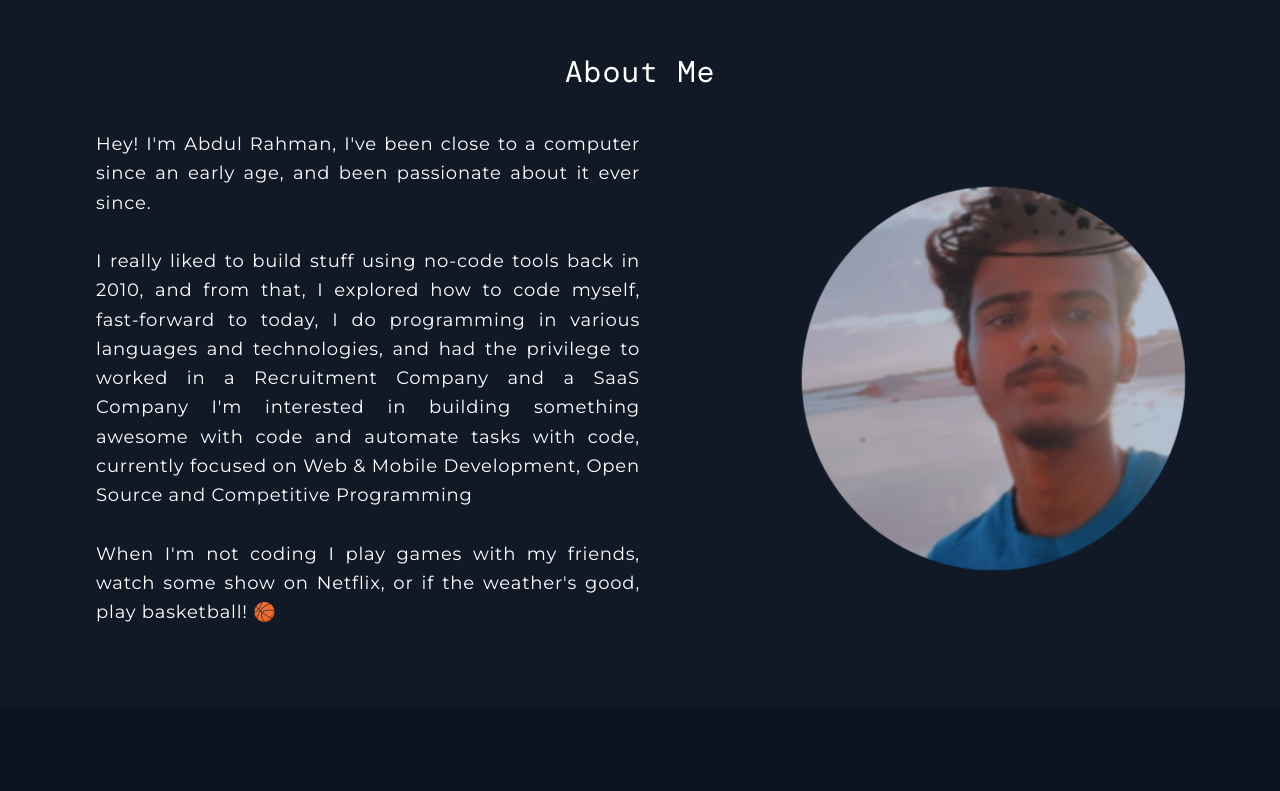
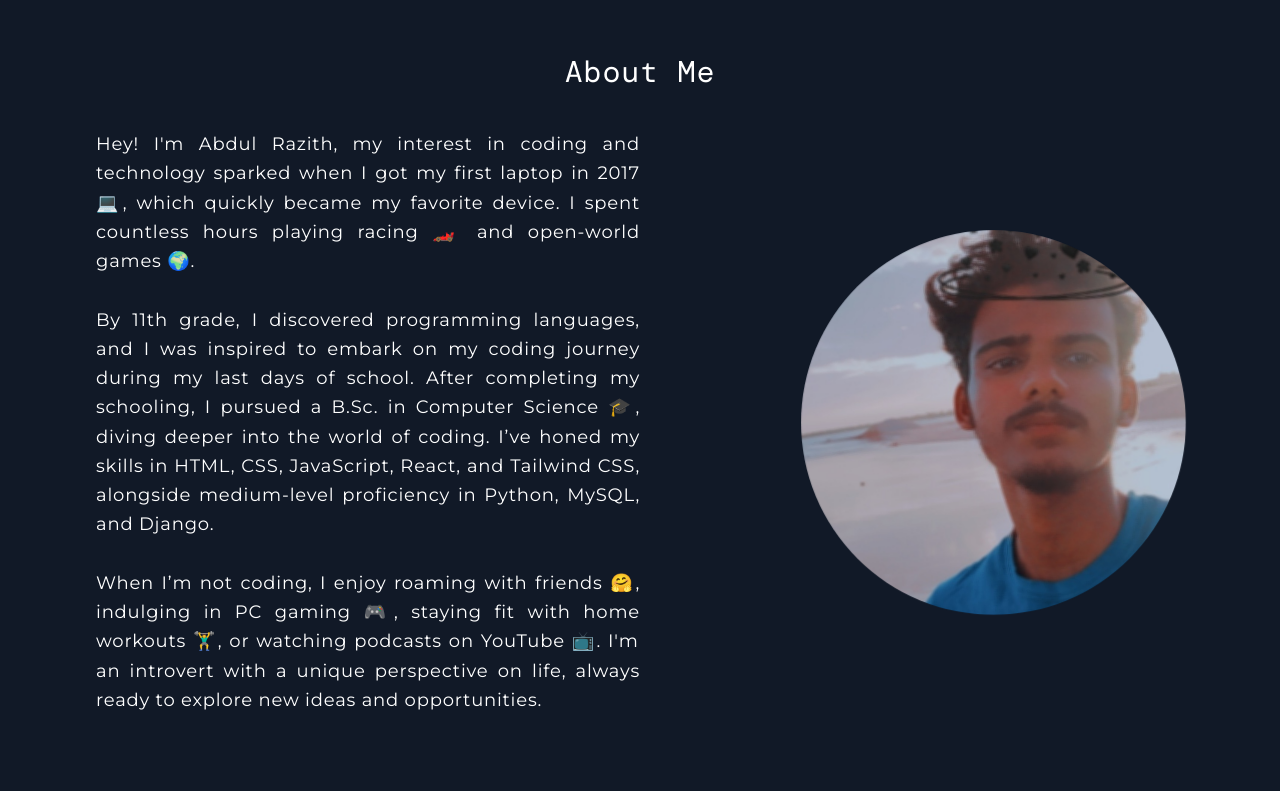
Before and after one commit to abdul-razith/Portfolio, a React (Vite) app: page / in a window 1280 px wide. Shown: the part 680-1471 px from the top of the page. Built offline with nearby package versions, Linux system fonts and the light colour scheme; a web font is replaced by a local one.

Commit message:
Content changed

```diff
--- a/src/components/About/About.jsx
+++ b/src/components/About/About.jsx
@@ -22,16 +22,11 @@ export const About = () => {
                 transition={{ duration: 0.5, delay: 0.1 }}
                 className='about font-fontBody text-lg flex flex-col-reverse gap-y-20 lg:flex-row justify-between items-center'>
                 <div className='lg:w-[50%] text-justify leading-relaxed'>
-                    <p>Hey! I'm Abdul Rahman, I've been close to a computer since an early age, and been passionate about it ever since.</p>
+                    <p>Hey! I'm Abdul Razith, my interest in coding and technology sparked when I got my first laptop in 2017 💻, which quickly became my favorite device. I spent countless hours playing racing 🏎️ and open-world games 🌍.</p>
                     <br />
-                    <p>I really liked to build stuff using no-code tools
-                        back in 2010, and from that, I explored how to code myself, fast-forward to today, I do programming in various languages and technologies, and had the privilege to worked in a Recruitment Company
-                        and a SaaS Company
-                        I'm interested in building something awesome with code and automate tasks with code, currently focused on Web & Mobile Development,
-                        Open Source
-                        and Competitive Programming</p>
+                    <p>By 11th grade, I discovered programming languages, and I was inspired to embark on my coding journey during my last days of school. After completing my schooling, I pursued a B.Sc. in Computer Science 🎓, diving deeper into the world of coding. I’ve honed my skills in HTML, CSS, JavaScript, React, and Tailwind CSS, alongside medium-level proficiency in Python, MySQL, and Django.</p>
                     <br />
-                    <p>When I'm not coding I play games with my friends, watch some show on Netflix, or if the weather's good, play basketball! 🏀</p>
+                    <p>When I’m not coding, I enjoy roaming with friends 🤗, indulging in PC gaming 🎮, staying fit with home workouts 🏋️‍♂️, or watching podcasts on YouTube 📺. I'm an introvert with a unique perspective on life, always ready to explore new ideas and opportunities.</p>
                 </div>
                 <motion.div
                     animate={{ scale: [1, 1.01, 1] }}  // Scale up and down
--- a/src/components/Contact/Contact.jsx
+++ b/src/components/Contact/Contact.jsx
@@ -19,7 +19,7 @@ export const Contact = () => {
                 transition={{ duration: 0.5, delay: 0.1 }}
                 className='flex flex-col items-center gap-y-5'>
                 <h2 className='font-fontHead text-3xl'>Contact</h2>
-                <p>Feel free to connect with me</p>
+                <p>Always happy to connect!</p>
                 <div className='btns flex gap-x-5 duration-500'>
                     <a href="mailto:razith01@gmail.com" target='_blank'>
                         <motion.button whileHover={{ scale: 1.1 }} whileTap={{ scale: 0.8 }}>
--- a/src/components/Hero/Hero.jsx
+++ b/src/components/Hero/Hero.jsx
@@ -14,7 +14,7 @@ export const Hero = () => {
                 className='text-xl sm:text-2xl font-medium tracking-wider flex flex-col gap-y-5'>
                     <p>Hey there!, I'm-</p>
                     <h1 className='font-fontHead text-5xl sm:text-6xl md:text-7xl lg:text-8xl font-extrabold'>Abdul Razith</h1>
-                    <p className=' leading-relaxed'><span className=''>Frontend Developer.</span><br /><span className='text-gray-400'>A self-taught coder with a passion for web development.</span></p>
+                    <p className=' leading-relaxed'><span className=''>Frontend Developer.</span><br /><span className='text-gray-400'>A dedicated self-learner with a passion for creating web applications.</span></p>
                 </motion.div>
 
                 <motion.div
--- a/src/components/Navbar/Navbar.jsx
+++ b/src/components/Navbar/Navbar.jsx
@@ -41,7 +41,7 @@ export const Navbar = () => {
                 animate={{ opacity: 1, y: 0 }}  // Animate to visible and its normal position
                 transition={{ duration: 0.8, ease: "easeInOut" }} // Timing for smooth transition
 
-                className='fixed w-full h-20 px-8 md:px-24 font-fontHead tracking-wider flex justify-between items-center bg-colorBg text-colorText duration-600 ease-linear z-50'>
+                className='fixed w-full h-20 px-8 md:px-24 font-fontHead tracking-wider flex justify-between items-center bg-colorBg text-colorText duration-600 ease-linear z-40'>
 
                 <div className="w-fit font-fontHead font-extrabold text-3xl">
                     <a href=""><h1>AR</h1></a>
@@ -78,7 +78,7 @@ export const Navbar = () => {
                         exit={{opacity : 0, y:-1000}}
                         transition={{ duration: 0.4, ease: "easeInOut" }}
 
-                        className='w-full py-6 absolute top-0 left-0 flex flex-col items-center gap-y-7 bg-colorBgs shadow-customShadow'>
+                        className='w-full py-6 absolute top-0 left-0 flex flex-col items-center gap-y-7 bg-colorNav shadow-customShadow'>
                             <li className='hover:underline'>
                                 <a href="#home" onClick={() => dispatch(menuToggle())}>Home</a>
                             </li>
--- a/src/index.css
+++ b/src/index.css
@@ -13,6 +13,7 @@
     --colorLinkHover: #D04A4A;
     --colorSocialBg: #1D976C;
     --colorSocialHover: #137A51;
+    --colorNav: rgb(40, 44, 54);
 }
 
 .theme-light{
@@ -24,6 +25,7 @@
     --colorLinkHover: #0073d0;
     --colorSocialBg: #FFB03B;
     --colorSocialHover: #D78C2A;
+    --colorNav: #e5e5e5;
 }
 
 ::-webkit-scrollbar {
--- a/tailwind.config.js
+++ b/tailwind.config.js
@@ -15,6 +15,7 @@ export default {
         colorLinkHover: "var(--colorLinkHover)",
         colorSocialBg: "var(--colorSocialBg)",
         colorSocialHover: "var(--colorSocialHover)",
+        colorNav: "var(--colorNav)",
       },
 
       boxShadow: {
```
